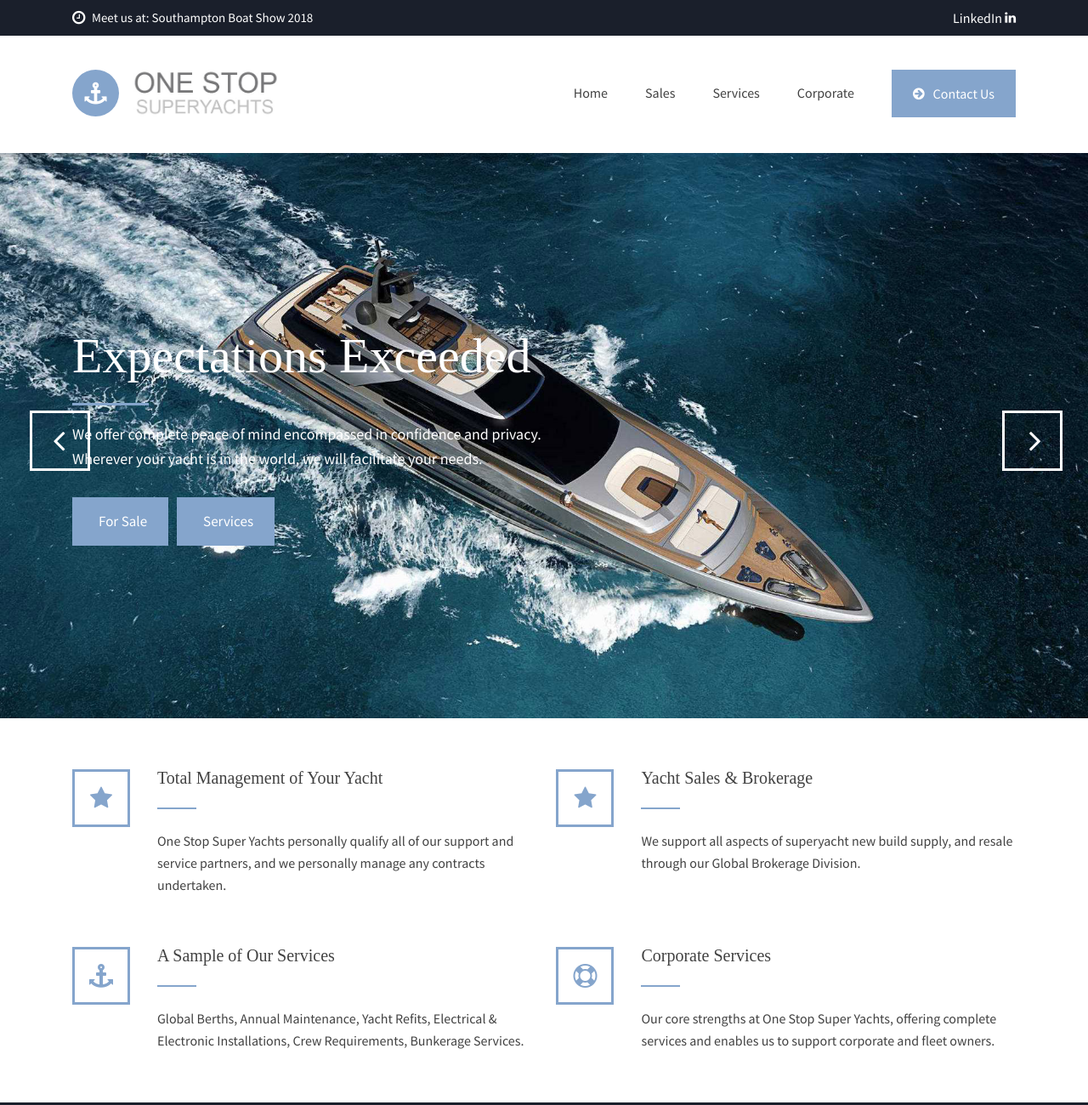
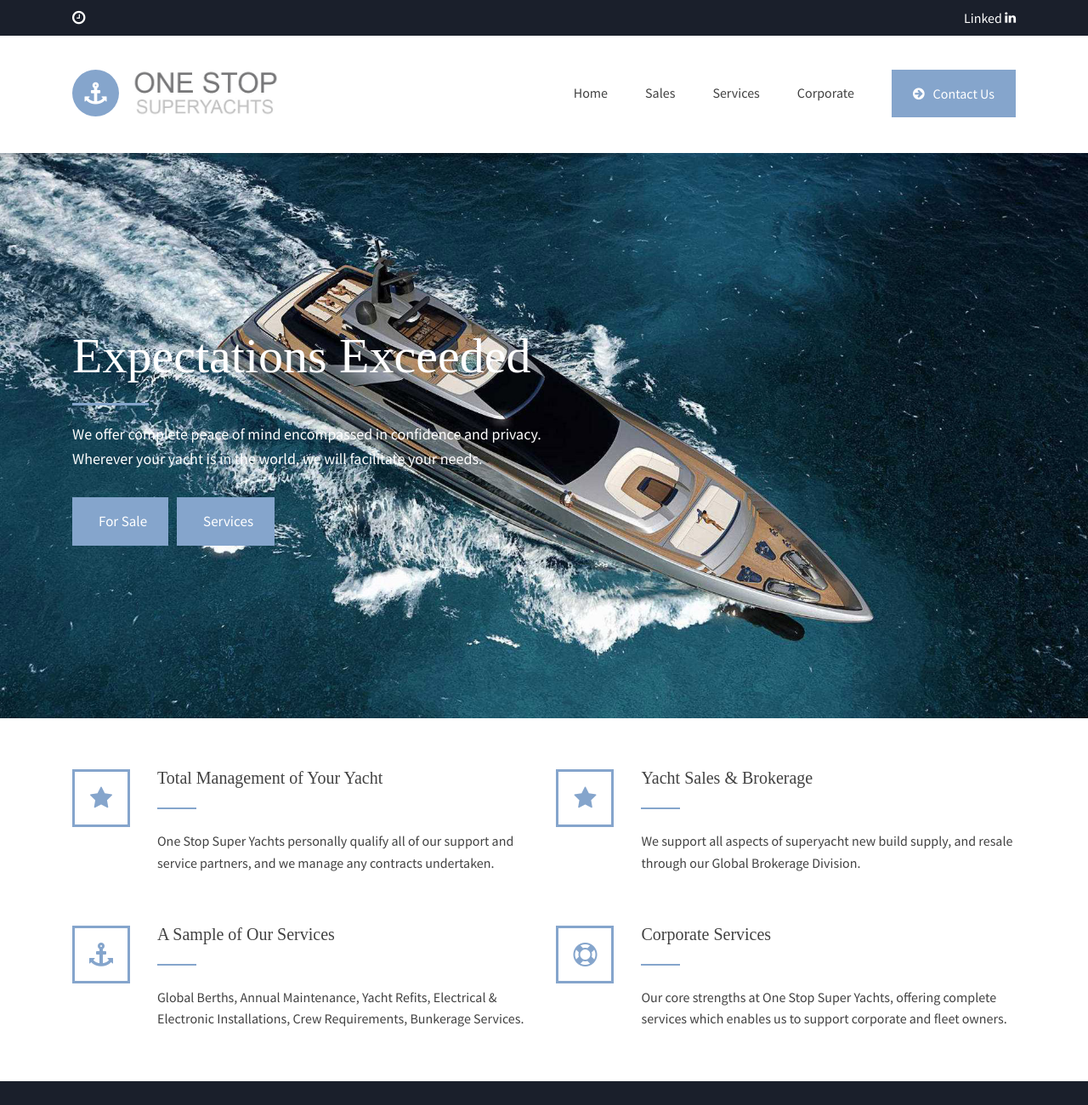
Before and after one commit to Mangoliciouz/OSSYWebsite, a plain HTML site: page index.html in a window 1280 px wide. Shown: the top 1300 px of the page at 85% size. Drawn offline with Linux system fonts and the light colour scheme; some packages are replaced by stand-ins of ours; some icons are missing; a web font is replaced by a local one.

Commit message:
Index rev 2

```diff
--- a/index.html
+++ b/index.html
@@ -50,14 +50,14 @@
 
 				<div class="top-bar-left clearfix">
 					<ul>
-						<li class="top-list-business-hours">Meet us at:  Southampton Boat Show 2018</li>
+						<li class="top-list-business-hours"></li>
 					</ul>
 				</div>
 
 				<div class="top-bar-right clearfix">
 
 					<ul>
-						<a href="https://www.linkedin.com/company/one-stop-superyachts"><div style="float:left;">LinkedIn&nbsp;</div><li class="top-list fa fa-linkedin"></li></a>
+						<a href="https://www.linkedin.com/company/one-stop-superyachts"><div style="float:left;">Linked&nbsp;</div><li class="top-list fa fa-linkedin"></li></a>
 					</ul>
 				</div>
 
@@ -221,7 +221,7 @@
 					<div class="home-icon-inner">
 						<h4>Total Management of Your Yacht</h4>
 						<div class="title-block3"></div>
-						<p>One Stop Super Yachts personally qualify all of our support and service partners, and we personally manage any contracts undertaken. </p>
+						<p>One Stop Super Yachts personally qualify all of our support and service partners, and we manage any contracts undertaken. </p>
 					</div>
 				<!-- END .qns-one-third -->
 				</div>
@@ -254,7 +254,7 @@
 					<div class="home-icon-inner">
 						<h4>Corporate Services</h4>
 						<div class="title-block3"></div>
-						<p>Our core strengths at One Stop Super Yachts, offering complete services and enables us to support corporate and fleet owners. </p>
+						<p>Our core strengths at One Stop Super Yachts, offering complete services which enables us to support corporate and fleet owners. </p>
 					</div>
 				<!-- END .qns-one-third -->
 				</div>
@@ -575,7 +575,7 @@
 						<div class="news-info">
 							<div class="news-meta">
 								<h4><a href="news-single.html">Southampton Boat Show</a></h4>
-								<p>Maecenas at luctus arcu sed rhoncus nibh curabitur cursus vel</p>
+								<p></p>
 							</div>
 						</div>
 
@@ -712,7 +712,7 @@
 					<p class="footer-message">&copy; 2018 One Stop Superyachts. All Rights Reserved</p>
 
 					<div class="footer-social-icons-wrapper">
-						<a href="https://www.linkedin.com/company/one-stop-superyachts"><i class="fa fa-linkedin"></i></a>
+
 					</div>
 
 				</div>
```
Also changed, not shown: corporate.html (+1 -1 lines).
